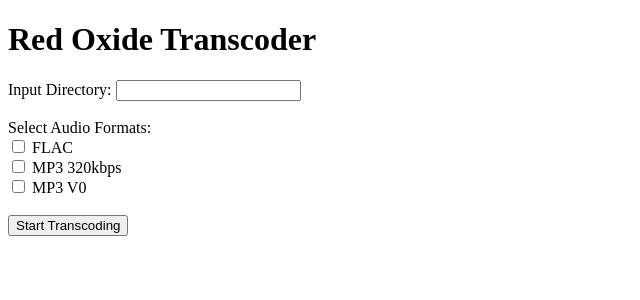
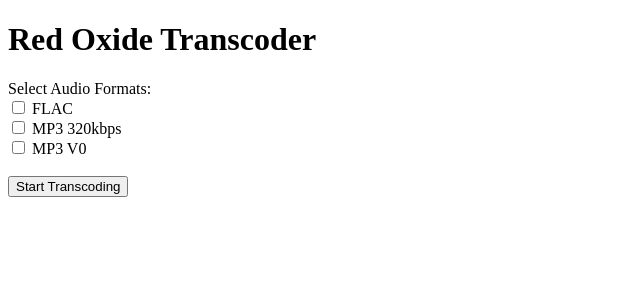
Before and after one commit to sprtlw/red_oxide_webGUI, a Flask app: page / in a window 1280 px wide. Shown: the top 300 px of the page, without its empty margins (0-640 px from the left). Run offline with Flask 3, Linux system fonts and the light colour scheme.

Commit message:
Update index.html

```diff
--- a/templates/index.html
+++ b/templates/index.html
@@ -8,9 +8,6 @@
 <body>
     <h1>Red Oxide Transcoder</h1>
     <form method="post">
-        <label for="input_dir">Input Directory:</label>
-        <input type="text" id="input_dir" name="input_dir" required><br><br>
-
         <label for="formats">Select Audio Formats:</label><br>
         <input type="checkbox" id="flac" name="formats" value="flac">
         <label for="flac">FLAC</label><br>
```
